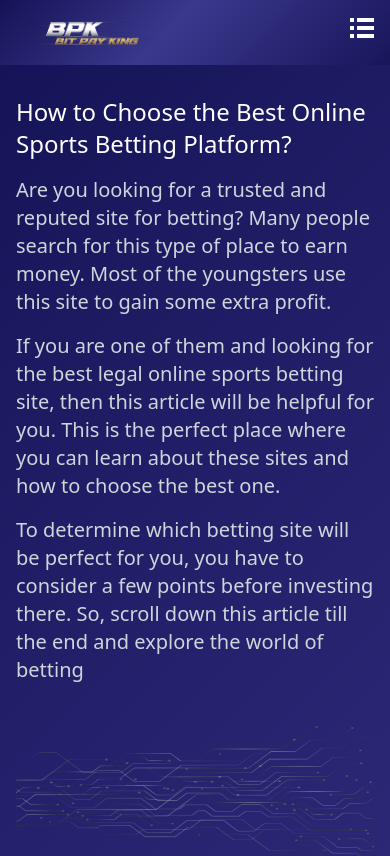
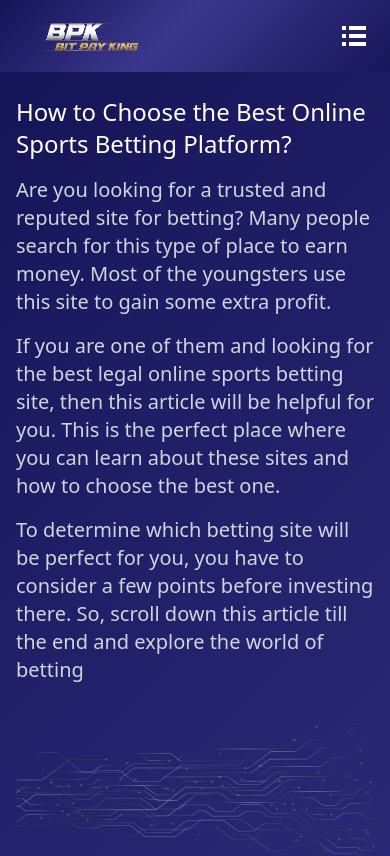
Before and after one commit to braveheart-star/sonix-static-pages, a plain HTML site: page index.html in a window 390 px wide. Shown: the top 856 px of the page. Drawn offline with nearby package versions, Linux system fonts and the light colour scheme.

Commit message:
change index css import & button

```diff
--- a/index.html
+++ b/index.html
@@ -18,7 +18,7 @@
       href="https://unpkg.com/tailwindcss@^2/dist/tailwind.min.css"
       rel="stylesheet"
     />
-    <link rel="stylesheet" type="text/css" href="/index.css" media="screen" />
+    <link rel="stylesheet" type="text/css" href="./index.css" media="screen" />
   </head>
   <body>
     <div class="home">
@@ -32,7 +32,10 @@
               <p class="mx-4">Investment Comp. Plan</p>
               <p class="mx-4">SignIn/SignUp</p>
             </div>
-            <div onclick="myFunction()" class="relative lg:hidden dropbtn">
+            <button
+              onclick="myFunction()"
+              class="relative lg:hidden dropbtn p-2"
+            >
               <svg
                 xmlns="http://www.w3.org/2000/svg"
                 width="24"
@@ -41,6 +44,7 @@
                 class="text-white fill-current dropbtn"
               >
                 <path
+                  class="text-white fill-current dropbtn"
                   d="M4 22h-4v-4h4v4zm0-12h-4v4h4v-4zm0-8h-4v4h4v-4zm3 0v4h17v-4h-17zm0 12h17v-4h-17v4zm0 8h17v-4h-17v4z"
                 />
               </svg>
@@ -54,7 +58,7 @@
                 <p class="my-1">Sign in</p>
                 <p class="my-1">Sign up</p>
               </div>
-            </div>
+            </button>
           </div>
         </div>
       </div>
```
